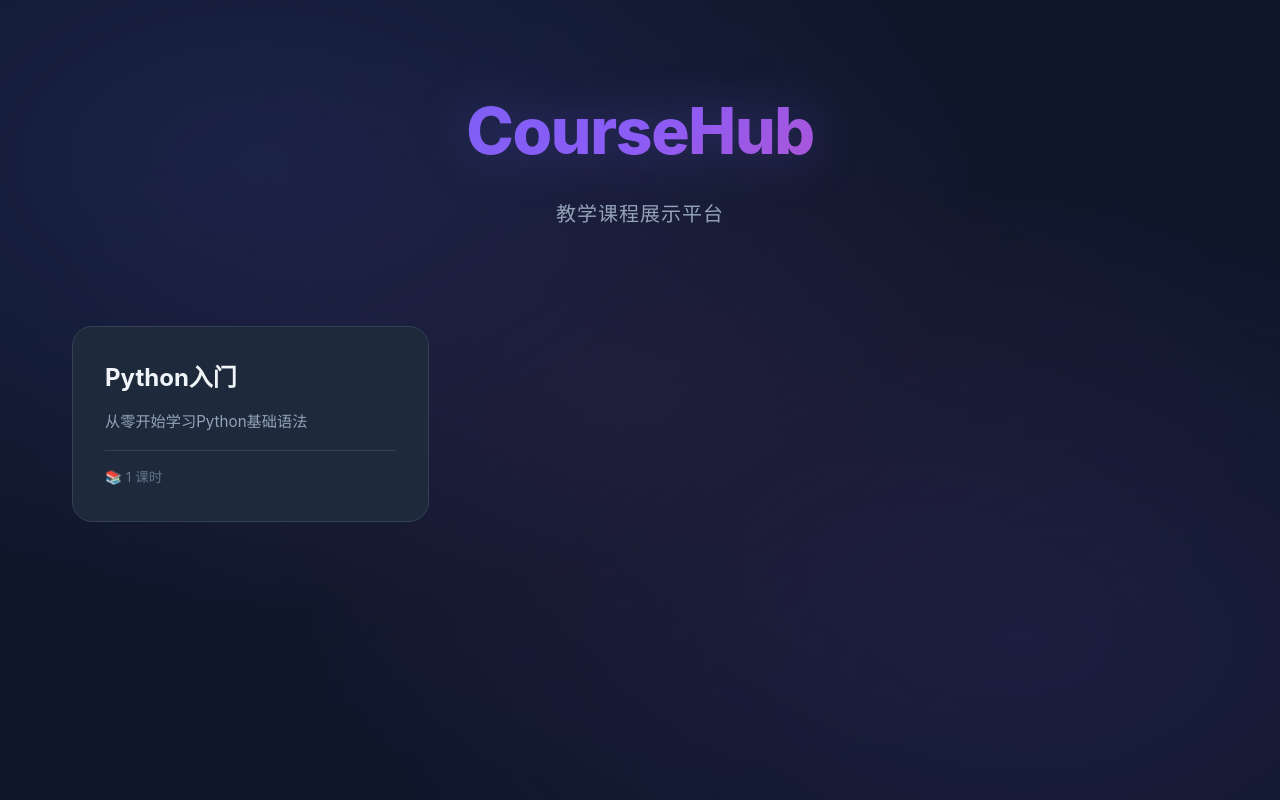
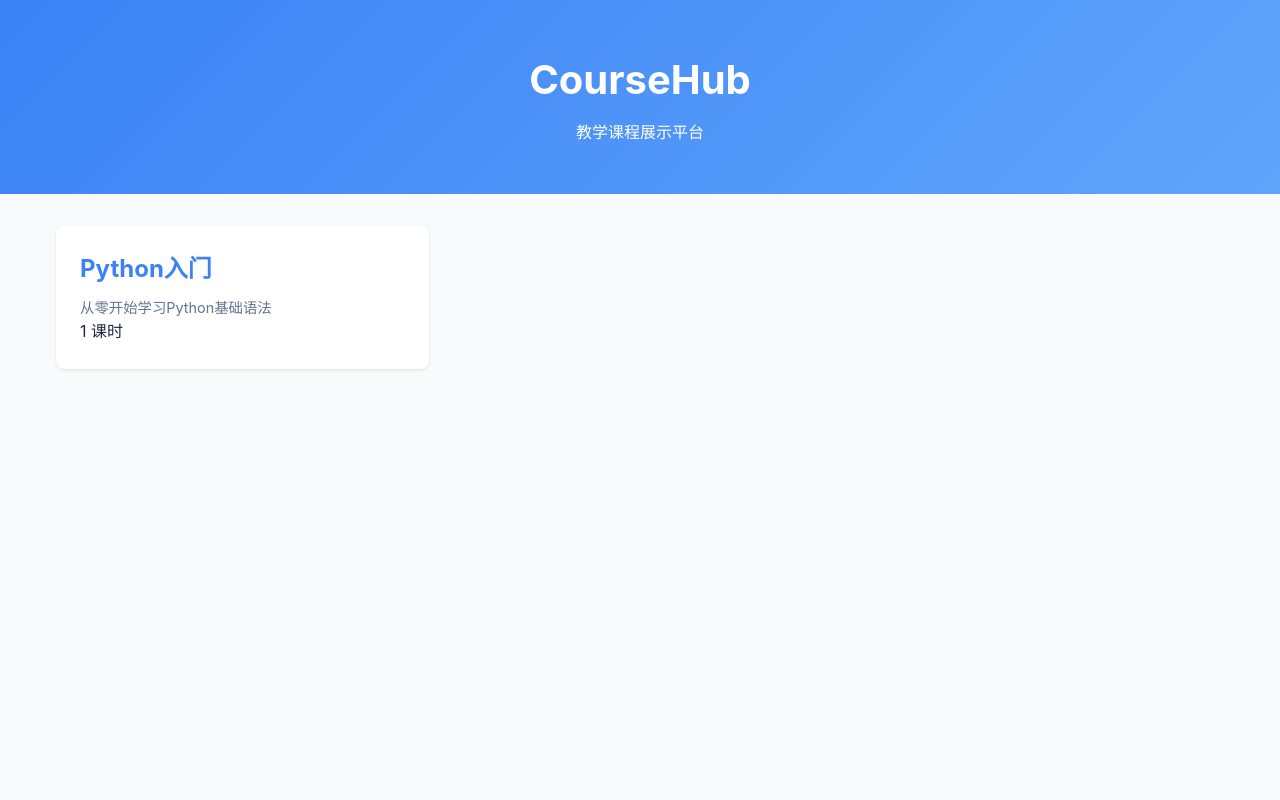
Before and after one commit to yellowfishee/CourseHub, a website with bundled scripts: page index.html in a window 1280 px wide. Built offline with nearby package versions, Linux system fonts and the light colour scheme.

Commit message:
revert: restore previous light theme style

```diff
--- a/scripts/main.js
+++ b/scripts/main.js
@@ -25,9 +25,7 @@ function renderCourseList() {
         <a href="course.html?slug=${escapeHTML(course.slug)}" class="course-card">
             <h2>${escapeHTML(course.title)}</h2>
             <p>${escapeHTML(course.description) || '暂无描述'}</p>
-            <div class="meta">
-                <span>📚 ${course.lessons.length} 课时</span>
-            </div>
+            <span>${course.lessons.length} 课时</span>
         </a>
     `).join('');
 }
--- a/styles/main.css
+++ b/styles/main.css
@@ -1,15 +1,10 @@
 :root {
-    --primary: #6366f1;
-    --primary-dark: #4f46e5;
-    --secondary: #64748b;
-    --bg: #0f172a;
-    --card-bg: #1e293b;
-    --text: #f1f5f9;
-    --text-muted: #94a3b8;
-    --border: #334155;
-    --gradient-1: #6366f1;
-    --gradient-2: #8b5cf6;
-    --gradient-3: #ec4899;
+    --primary-color: #3b82f6;
+    --secondary-color: #64748b;
+    --bg-color: #f8fafc;
+    --card-bg: #ffffff;
+    --text-color: #1e293b;
+    --border-radius: 8px;
 }
 
 * {
@@ -19,219 +14,55 @@
 }
 
 body {
-    font-family: 'Inter', -apple-system, BlinkMacSystemFont, 'Segoe UI', Roboto, sans-serif;
-    background: var(--bg);
-    color: var(--text);
+    font-family: -apple-system, BlinkMacSystemFont, "Segoe UI", Roboto, sans-serif;
+    background-color: var(--bg-color);
+    color: var(--text-color);
     line-height: 1.6;
-    min-height: 100vh;
 }
 
-/* 背景效果 */
-body::before {
-    content: '';
-    position: fixed;
-    top: 0;
-    left: 0;
-    right: 0;
-    bottom: 0;
-    background:
-        radial-gradient(ellipse at 20% 20%, rgba(99, 102, 241, 0.15) 0%, transparent 50%),
-        radial-gradient(ellipse at 80% 80%, rgba(139, 92, 246, 0.1) 0%, transparent 50%),
-        radial-gradient(ellipse at 50% 50%, rgba(236, 72, 153, 0.05) 0%, transparent 70%);
-    pointer-events: none;
-    z-index: -1;
-}
-
-/* 头部 */
 #site-header {
+    background: linear-gradient(135deg, var(--primary-color), #60a5fa);
+    color: white;
+    padding: 3rem 2rem;
     text-align: center;
-    padding: 5rem 2rem 4rem;
-    position: relative;
 }
 
 #site-header h1 {
-    font-size: 4rem;
-    font-weight: 800;
-    background: linear-gradient(135deg, var(--gradient-1), var(--gradient-2), var(--gradient-3));
-    -webkit-background-clip: text;
-    -webkit-text-fill-color: transparent;
-    background-clip: text;
-    margin-bottom: 1rem;
-    letter-spacing: -0.02em;
-    animation: titleGlow 3s ease-in-out infinite alternate;
+    font-size: 2.5rem;
+    margin-bottom: 0.5rem;
 }
 
-@keyframes titleGlow {
-    from {
-        filter: drop-shadow(0 0 20px rgba(99, 102, 241, 0.3));
-    }
-    to {
-        filter: drop-shadow(0 0 40px rgba(139, 92, 246, 0.4));
-    }
+#course-list {
+    max-width: 1200px;
+    margin: 2rem auto;
+    padding: 0 1rem;
+    display: grid;
+    grid-template-columns: repeat(auto-fill, minmax(300px, 1fr));
+    gap: 1.5rem;
 }
 
-#site-header p {
-    font-size: 1.25rem;
-    color: var(--text-muted);
-    font-weight: 400;
-    letter-spacing: 0.05em;
-}
-
-/* 课程列表 */
-#course-list {
-    max-width: 1200px;
-    margin: 0 auto;
-    padding: 2rem;
-    display: grid;
-    grid-template-columns: repeat(auto-fill, minmax(340px, 1fr));
-    gap: 2rem;
-}
-
-/* 课程卡片 */
 .course-card {
     background: var(--card-bg);
-    border-radius: 20px;
-    padding: 2rem;
+    border-radius: var(--border-radius);
+    padding: 1.5rem;
+    box-shadow: 0 1px 3px rgba(0,0,0,0.1);
+    transition: transform 0.2s, box-shadow 0.2s;
+    cursor: pointer;
     text-decoration: none;
-    color: var(--text);
-    border: 1px solid var(--border);
-    transition: all 0.4s cubic-bezier(0.4, 0, 0.2, 1);
-    position: relative;
-    overflow: hidden;
-}
-
-.course-card::before {
-    content: '';
-    position: absolute;
-    top: 0;
-    left: 0;
-    right: 0;
-    height: 3px;
-    background: linear-gradient(90deg, var(--gradient-1), var(--gradient-2), var(--gradient-3));
-    opacity: 0;
-    transition: opacity 0.3s;
+    color: inherit;
 }
 
 .course-card:hover {
-    transform: translateY(-8px);
-    border-color: var(--primary);
-    box-shadow:
-        0 20px 40px rgba(0, 0, 0, 0.3),
-        0 0 60px rgba(99, 102, 241, 0.1);
-}
-
-.course-card:hover::before {
-    opacity: 1;
+    transform: translateY(-4px);
+    box-shadow: 0 4px 12px rgba(0,0,0,0.15);
 }
 
 .course-card h2 {
-    font-size: 1.5rem;
-    font-weight: 700;
-    margin-bottom: 0.75rem;
-    color: var(--text);
-    transition: color 0.3s;
-}
-
-.course-card:hover h2 {
-    background: linear-gradient(135deg, var(--gradient-1), var(--gradient-2));
-    -webkit-background-clip: text;
-    -webkit-text-fill-color: transparent;
-    background-clip: text;
+    color: var(--primary-color);
+    margin-bottom: 0.5rem;
 }
 
 .course-card p {
-    color: var(--text-muted);
-    font-size: 0.95rem;
-    line-height: 1.6;
-    margin-bottom: 1rem;
+    color: var(--secondary-color);
+    font-size: 0.9rem;
 }
-
-.course-card .meta {
-    display: flex;
-    align-items: center;
-    gap: 0.5rem;
-    font-size: 0.85rem;
-    color: var(--secondary);
-    padding-top: 1rem;
-    border-top: 1px solid var(--border);
-}
-
-.course-card .meta span {
-    display: flex;
-    align-items: center;
-    gap: 0.35rem;
-}
-
-/* 空状态 */
-.empty-state {
-    text-align: center;
-    padding: 4rem 2rem;
-    color: var(--text-muted);
-}
-
-.empty-state h3 {
-    font-size: 1.5rem;
-    margin-bottom: 0.5rem;
-    color: var(--secondary);
-}
-
-/* 滚动条 */
-::-webkit-scrollbar {
-    width: 8px;
-    height: 8px;
-}
-
-::-webkit-scrollbar-track {
-    background: var(--bg);
-}
-
-::-webkit-scrollbar-thumb {
-    background: var(--border);
-    border-radius: 4px;
-}
-
-::-webkit-scrollbar-thumb:hover {
-    background: var(--secondary);
-}
-
-/* 响应式 */
-@media (max-width: 768px) {
-    #site-header h1 {
-        font-size: 2.5rem;
-    }
-
-    #site-header {
-        padding: 3rem 1.5rem 2rem;
-    }
-
-    #course-list {
-        grid-template-columns: 1fr;
-        padding: 1rem;
-        gap: 1.5rem;
-    }
-
-    .course-card {
-        padding: 1.5rem;
-    }
-}
-
-/* 动画 */
-@keyframes fadeInUp {
-    from {
-        opacity: 0;
-        transform: translateY(20px);
-    }
-    to {
-        opacity: 1;
-        transform: translateY(0);
-    }
-}
-
-.course-card {
-    animation: fadeInUp 0.5s ease-out forwards;
-}
-
-.course-card:nth-child(1) { animation-delay: 0.1s; }
-.course-card:nth-child(2) { animation-delay: 0.2s; }
-.course-card:nth-child(3) { animation-delay: 0.3s; }
-.course-card:nth-child(4) { animation-delay: 0.4s; }
```
